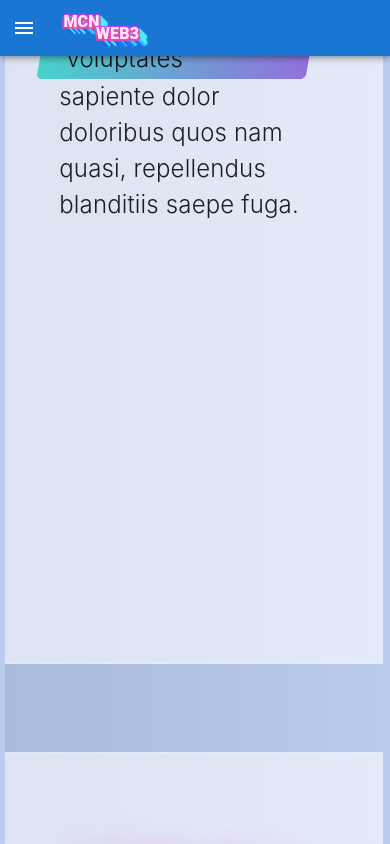
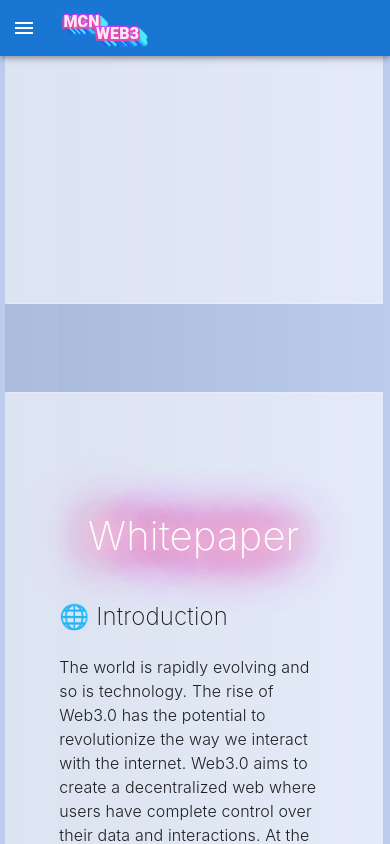
Before and after one commit to ewurufortune/Marknet, a React (Create React App) app: page /whitepaper in a window 390 px wide. Built offline with nearby package versions, Linux system fonts and the light colour scheme.

Commit message:
minor changes

```diff
--- a/src/components/minidrawersass.scss
+++ b/src/components/minidrawersass.scss
@@ -60,7 +60,7 @@
 
   .home .tagline{
 
-    margin-left: 210px;
+    margin-left: 228px;
     padding-left: 280px;
     padding-right: 500px;
 
@@ -269,7 +269,7 @@
     color: #fff;
   }
    .twitter{
-margin-left: 55%;
+margin-left: 56%;
   }
 
 }
--- a/src/components/whitepapercss/paragraphonecss.scss
+++ b/src/components/whitepapercss/paragraphonecss.scss
@@ -165,7 +165,7 @@ li {
   width: min(90vw, 1200px);
   margin-left: auto;
   margin-right: auto;
-  margin-top: 75rem;
+  margin-top: 30rem;
   margin-bottom: 5rem;
 }
 .section.end{
```
